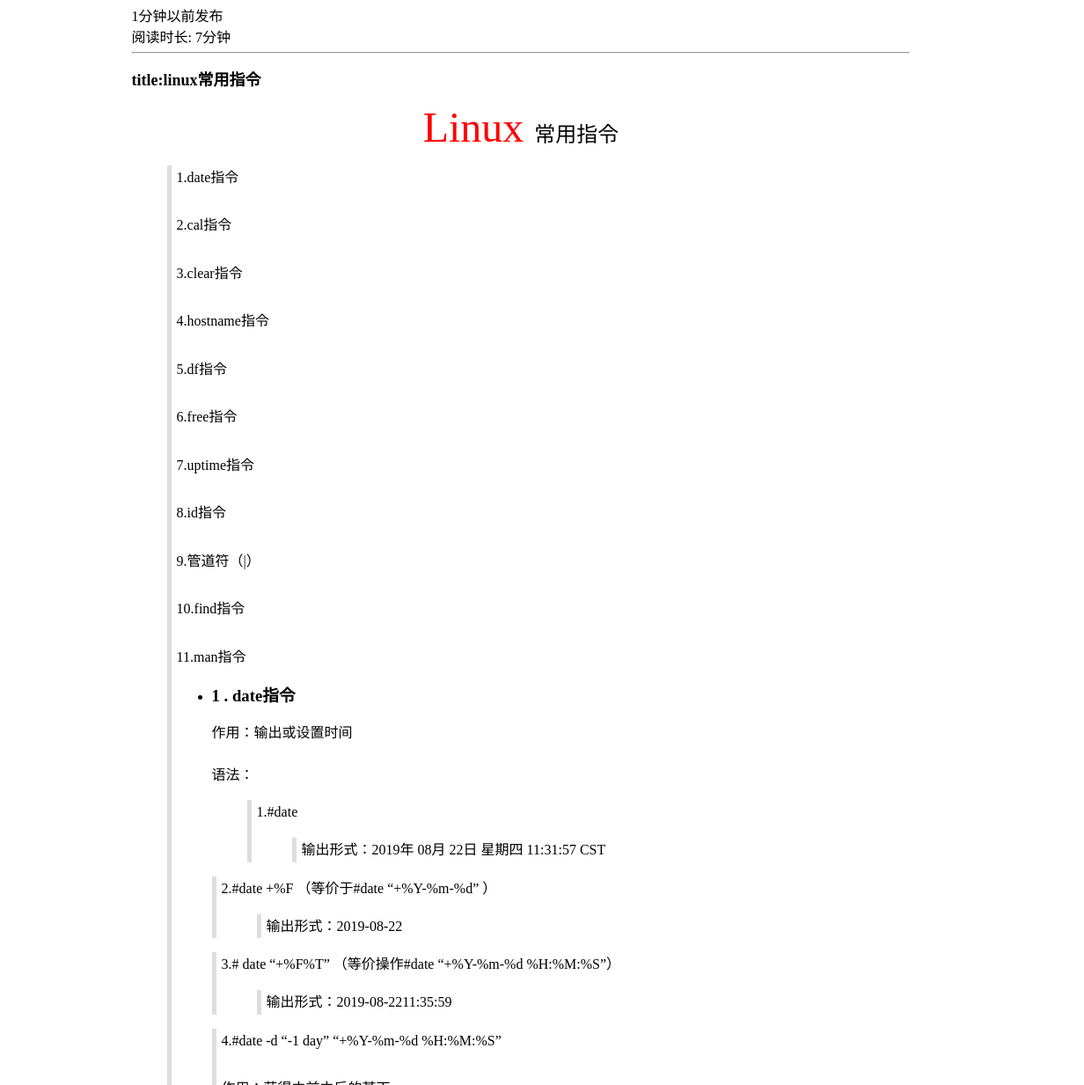
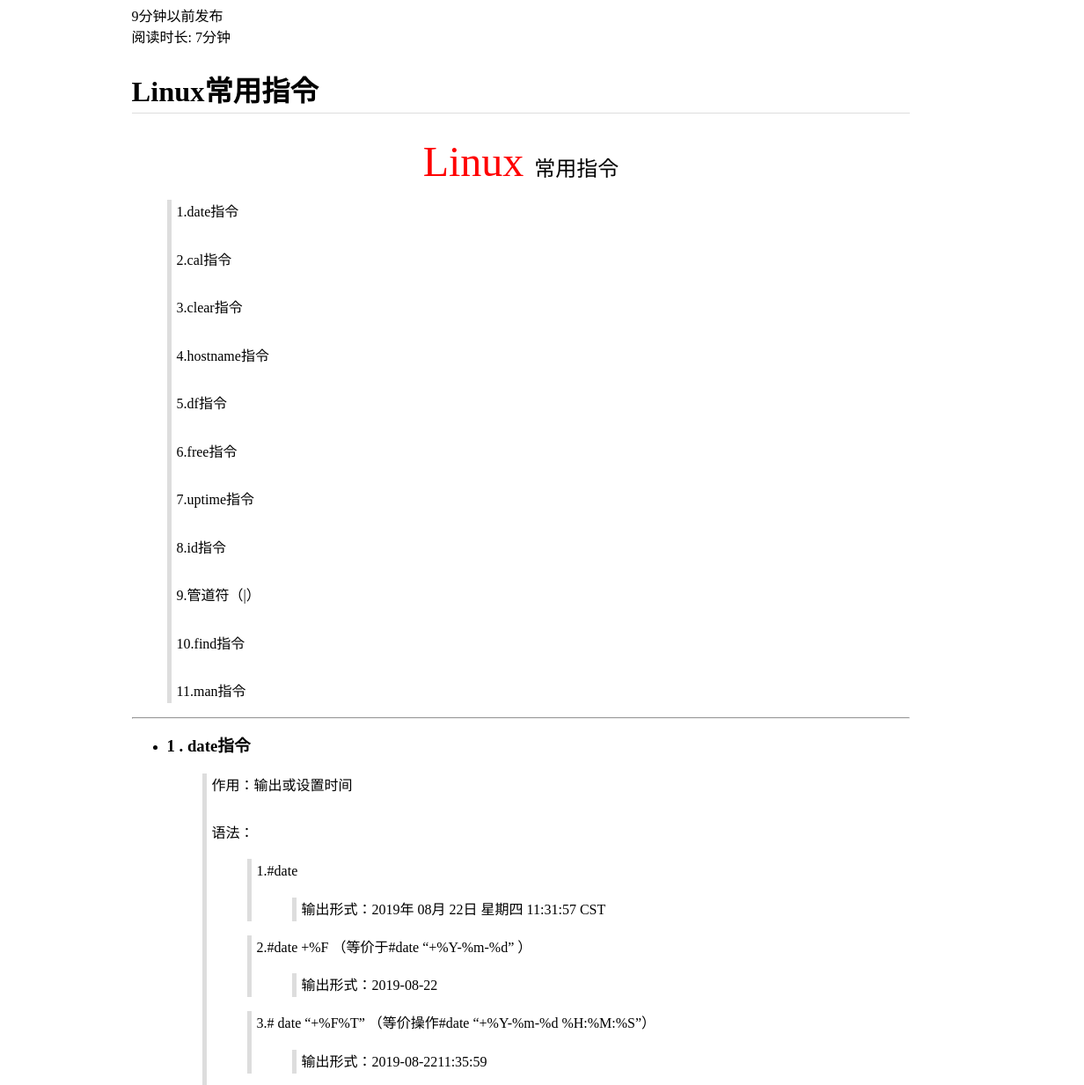
Before and after one commit to diwangyinqing/diwangyinqing.github.io, a plain HTML site: page 2019/08/22/Linux-frequent -instruction/index.html in a window 1280 px wide. Shown: the part 63-1296 px from the top of the page at 88% size, 48-1280 px from the left. Drawn offline with Linux system fonts and the light colour scheme.

Commit message:
Site updated: 2019-08-22 20:45:10

```diff
--- a/2019/08/22/Linux-frequent -instruction/index.html
+++ b/2019/08/22/Linux-frequent -instruction/index.html
@@ -3,7 +3,7 @@
 <head><meta name="generator" content="Hexo 3.9.0">
   <meta charset="utf-8">
 
-  <title>Hexo</title>
+  <title>Linux常用指令 | Hexo</title>
   <meta http-equiv="X-UA-Compatible" content="IE=edge">
 
   <link rel="manifest" href="/manifest.json">
@@ -139,7 +139,7 @@
 
 
 
-  	1分钟以前发布
+  	9分钟以前发布
 
 
 
@@ -155,22 +155,33 @@
   <div class="article-inner">
 
 
+      <header class="article-header">
+
+
+    <h1 class="article-title" itemprop="name">
+      Linux常用指令
+    </h1>
+
+
+      </header>
+
     <div class="article-entry" itemprop="articleBody">
 
-        <hr>
-<h2 id="title-linux常用指令"><a href="#title-linux常用指令" class="headerlink" title="title:linux常用指令"></a>title:linux常用指令</h2><center><font face="微软雅黑" color="red" size="20">  Linux  </font><font size="5">常用指令</font><p></p></center>
+        <center><font face="微软雅黑" color="red" size="20">  Linux  </font><font size="5">常用指令</font><p></p></center>
 
 <blockquote>
 <p>1.date指令<br><br>2.cal指令<br><br>3.clear指令<br><br>4.hostname指令<br><br>5.df指令<br><br>6.free指令<br><br>7.uptime指令<br><br>8.id指令<br><br>9.管道符（|）<br><br>10.find指令<br><br>11.man指令<br></p>
+</blockquote>
+<hr>
 <ul>
-<li><h3 id="1-date指令"><a href="#1-date指令" class="headerlink" title="1 .  date指令"></a><strong>1 .  date指令</strong></h3>作用：输出或设置时间 <br><br>语法：<br><blockquote>
+<li><h3 id="1-date指令"><a href="#1-date指令" class="headerlink" title="1 .  date指令"></a><strong>1 .  date指令</strong></h3><blockquote>
+<p>作用：输出或设置时间 <br><br>语法：<br></p>
+<blockquote>
 <p>1.#date<br>    </p>
 <blockquote>
 <p>输出形式：2019年 08月 22日 星期四 11:31:57 CST<br></p>
 </blockquote>
 </blockquote>
-</li>
-</ul>
 <blockquote>
 <p>2.#date  +%F  （等价于#date  “+%Y-%m-%d” ）<br></p>
 <blockquote>
@@ -186,7 +197,7 @@
 <blockquote>
 <p>4.#date -d  “-1 day”  “+%Y-%m-%d %H:%M:%S” <br><br>作用：获得之前之后的某天</p>
 <blockquote>
-<p>  符号的可选值：+（之后） 或者 - （之前）<br><br>   单位的可选值：day（天）、month（月份）、year（年）</p>
+<p>  符号的可选值：+（之后） 或者 - （之前）<br><br>单位的可选值：day（天）、month（月份）、year（年）</p>
 </blockquote>
 </blockquote>
 <blockquote>
@@ -196,6 +207,8 @@
 <p>其他参数：<br><br>%H 小时，24小时制（00<del>23）<br><br>%I 小时，12小时制（01</del>12）<br><br>%k 小时，24小时制（0<del>23）<br><br>%l 小时，12小时制（1</del>12）<br><br>%M 分钟（00<del>59）<br><br>%r 显示时间，12小时制（hh:mm:ss %p）<br><br>%s 从1970年1月1日00:00:00到目前经历的秒数<br><br>%S 显示秒（00</del>59）<br><br>%T 显示时间，24小时制（hh:mm:ss）<br><br>%X 显示时间的格式（%H:%M:%S）<br><br>%Z 显示时区，日期域（CST）<br><br>%a 星期的简称（Sun<del>Sat）<br><br>%A 星期的全称（Sunday</del>Saturday）<br><br>%h,%b 月的简称（Jan<del>Dec）<br><br>%B 月的全称（January</del>December）<br><br>%c 日期和时间（Tue Nov 20 14:12:58 2012）<br><br>%d 一个月的第几天（01<del>31）<br><br>%x,%D 日期（mm/dd/yy）<br><br>%j 一年的第几天（001</del>366）<br><br>%m 月份（01<del>12）<br><br>%w 一个星期的第几天（0代表星期天）<br><br>%W 一年的第几个星期（00</del>53，星期一为第一天）<br></p>
 </blockquote>
 </blockquote>
+</li>
+</ul>
 <ul>
 <li><h3 id="2-cal指令"><a href="#2-cal指令" class="headerlink" title="2 .  cal指令"></a><strong>2 .  cal指令</strong></h3><blockquote>
 <p>作用：输出日历     <br><br>语法：<br></p>
@@ -258,6 +271,8 @@
 <li><h3 id="7-uptime指令"><a href="#7-uptime指令" class="headerlink" title="7 .  uptime指令"></a><strong>7 .  uptime指令</strong></h3><blockquote>
 <p>作用：输出系统从开机到现在运行了多长时间   <br><br>语法：#uptime <br></p>
 </blockquote>
+</li>
+</ul>
 <ul>
 <li><h3 id="8-id指令"><a href="#8-id指令" class="headerlink" title="8 .  id指令"></a><strong>8 .  id指令</strong></h3><blockquote>
 <p>作用：查看某个用户的一些基本信息（包含用户id，用户组id，附加组id），该指令如果不指定用户则默认当前用户<br><br>语法：</p>
@@ -270,6 +285,8 @@
 </blockquote>
 </blockquote>
 </li>
+</ul>
+<ul>
 <li><h3 id="9-管道"><a href="#9-管道" class="headerlink" title="9 .管道(|)"></a><strong>9 .管道(|)</strong></h3><blockquote>
 <p>作用: 将某个命令的输出的结果输出结果传到另一命令中     <br><br>用法：</p>
 <blockquote>
@@ -284,6 +301,8 @@
 </blockquote>
 </blockquote>
 </li>
+</ul>
+<ul>
 <li><h3 id="10-find-指令"><a href="#10-find-指令" class="headerlink" title="10 .find 指令"></a><strong>10 .find 指令</strong></h3><blockquote>
 <p>作用：用来在指定目录下查找文件    <br><br>语法 #find 查询路径 查询方式  查询内容</p>
 <blockquote>
@@ -309,8 +328,6 @@
 </blockquote>
 </blockquote>
 </blockquote>
-</li>
-</ul>
 </li>
 </ul>
 <ul>
```
Also changed, not shown: 2019/08/21/Linux-file-operation/index.html (+1 -1 lines), archives/2019/08/index.html (+1 -1 lines), archives/2019/index.html (+1 -1 lines), archives/index.html (+1 -1 lines), index.html (+1 -1 lines).
